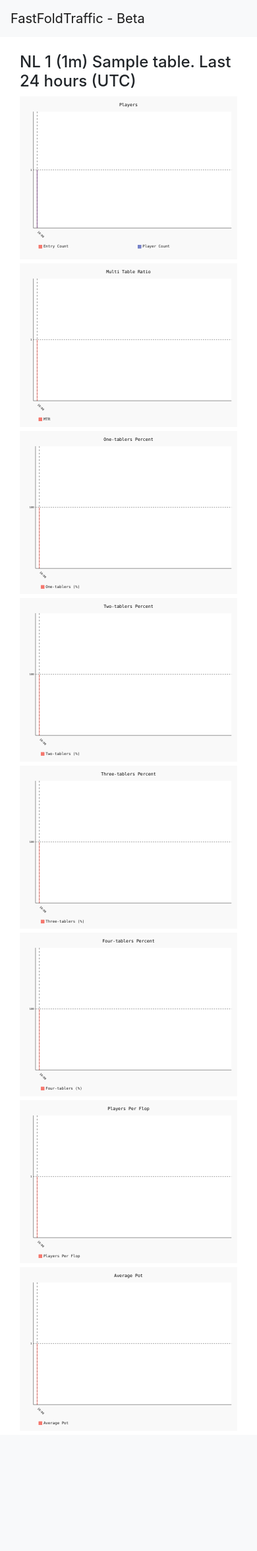
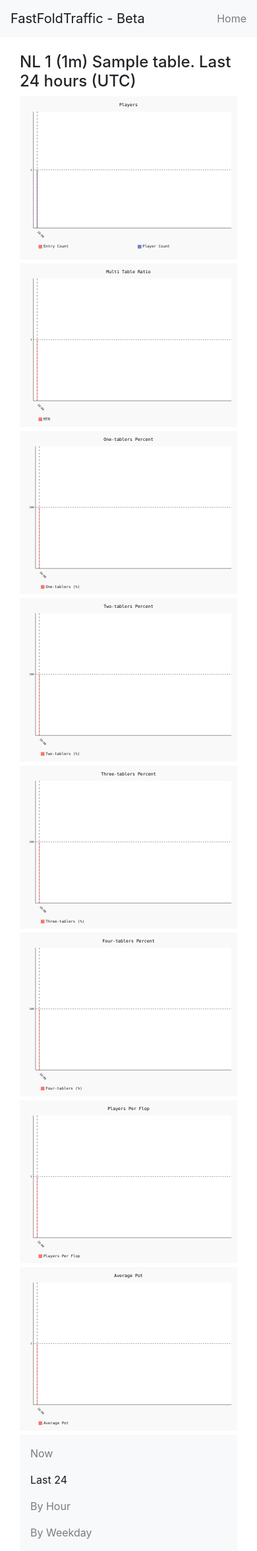
Before and after one commit to vyvojer/fastfoldtraffic-django, a Django app: a page that uses fastfoldtraffic/fastfoldtraffic/templates/base.html in a window 390 px wide. Shown: the whole page at 66% size. Before the commit the page ends 2160 px from the top, so only its background shows below. Run offline with Django 3.2, Linux system fonts and the light colour scheme; tables that the repository leaves empty hold one stand-in row (values such as "Sample post"); some libraries are stand-ins or nearby versions.

Commit message:
Add menu

```diff
--- a/fastfoldtraffic/fastfoldtraffic/templates/base.html
+++ b/fastfoldtraffic/fastfoldtraffic/templates/base.html
@@ -6,12 +6,15 @@
     <script async src="https://www.googletagmanager.com/gtag/js?id=UA-48265923-3"></script>
     <script>
         window.dataLayer = window.dataLayer || [];
+
         function gtag() {
             dataLayer.push(arguments);
         }
+
         gtag('js', new Date());
         gtag('config', 'UA-48265923-3');
-    </script>    <meta charset="UTF-8">
+    </script>
+    <meta charset="UTF-8">
     <meta name="viewport" content="width=device-width, initial-scale=1, shrink-to-fit=no">
     <title>{% block title %}{% endblock %} - FastFoldTraffic.com Beta</title>
     <!-- Bootstrap core CSS -->
@@ -20,9 +23,14 @@
 
 </head>
 <body>
-<nav class="navbar navbar-light bg-light">
+<nav class="navbar navbar-expand-sm navbar-light bg-light">
     <a class="navbar-brand" href="/">FastFoldTraffic - Beta</a>
-
+    <ul class="navbar-nav">
+        <li class="nav-item">
+            {% url 'traffic:index' as the_url %}
+            <a class="nav-link {% if the_url == view.request.path %}active{% endif %}" href="{{ the_url }}">Home</a>
+        </li>
+    </ul>
 </nav>
 <main role="main" class="container">
     <br/>
--- a/fastfoldtraffic/traffic/models.py
+++ b/fastfoldtraffic/traffic/models.py
@@ -1,5 +1,6 @@
 from django.db import models
 from django.utils import timezone
+from django.utils.text import slugify
 
 # Create your models here.
 
@@ -51,6 +52,10 @@ class Table(models.Model):
 
     def __str__(self):
         return "{} [{} {}] {} max".format(self.name, self.game, self.limit, self.max_players)
+
+    @property
+    def slug(self):
+        return slugify(self.name)
 
     def limit_str(self):
         if self.max_players != 6:
--- a/fastfoldtraffic/traffic/templates/traffic/table_last_24.html
+++ b/fastfoldtraffic/traffic/templates/traffic/table_last_24.html
@@ -3,31 +3,35 @@
 {% block title %}{{ table.limit_str }} {{ table.name }}{% endblock %}
 {% block body %}
     <h4>{{ table.limit_str }} {{ table.name }}. Last 24 hours (UTC)</h4>
-
     <div class="row">
-        <div class="col-sm-12">
+        <div class="col-sm-10">
+            <div>
                 {{ charts.player_count_chart_last_24|safe }}
             </div>
-        <div class="col-sm-12">
+            <div>
                 {{ charts.mtr_chart_last_24|safe }}
             </div>
-        <div class="col-sm-12">
+            <div>
                 {{ charts.one_tabler_percent_chart_last_24|safe }}
             </div>
-        <div class="col-sm-12">
+            <div>
                 {{ charts.two_tabler_percent_chart_last_24|safe }}
             </div>
-        <div class="col-sm-12">
+            <div>
                 {{ charts.three_tabler_percent_chart_last_24|safe }}
             </div>
-        <div class="col-sm-12">
+            <div>
                 {{ charts.four_tabler_percent_chart_last_24|safe }}
             </div>
-        <div class="col-sm-12">
+            <div>
                 {{ charts.players_per_flop_chart_last_24|safe }}
             </div>
-        <div class="col-sm-12">
+            <div>
                 {{ charts.average_pot_chart_last_24|safe }}
             </div>
         </div>
+        <div class="col-sm-2">
+            {% include "traffic/table_sidebar.html" %}
+        </div>
+    </div>
 {% endblock %}
--- /dev/null
+++ b/fastfoldtraffic/traffic/templates/traffic/table_sidebar.html
@@ -0,0 +1,20 @@
+<nav class="navbar navbar-light bg-light ">
+  <ul class="navbar-nav">
+    <li class="nav-item">
+    {% url 'traffic:table_current' table.name|slugify as the_url %}
+    <a class="nav-link {% if the_url == view.request.path %}active{% endif %}" href="{{ the_url }}">Now</a>
+    </li>
+    <li class="nav-item">
+    {% url 'traffic:table_last_24' table.name|slugify as the_url %}
+    <a class="nav-link {% if the_url == view.request.path %}active{% endif %}" href="{{ the_url }}">Last&nbsp;24</a>
+    </li>
+    <li class="nav-item">
+    {% url 'traffic:table_by_hour' table.name|slugify as the_url %}
+    <a class="nav-link {% if the_url == view.request.path %}active{% endif %}" href="{{ the_url }}">By&nbsp;Hour</a>
+    </li>
+    <li class="nav-item">
+    {% url 'traffic:table_by_weekday' table.name|slugify as the_url %}
+    <a class="nav-link {% if the_url == view.request.path %}active{% endif %}" href="{{ the_url }}">By&nbsp;Weekday</a>
+    </li>
+  </ul>
+</nav>
```
Also changed, not shown: fastfoldtraffic/traffic/templates/traffic/table_by_hour.html (+10 -5 lines), fastfoldtraffic/traffic/templates/traffic/table_by_weekday.html (+10 -5 lines), fastfoldtraffic/traffic/templates/traffic/table_current.html (+14 -8 lines). Lines whose indentation alone changed are shown as unchanged.
